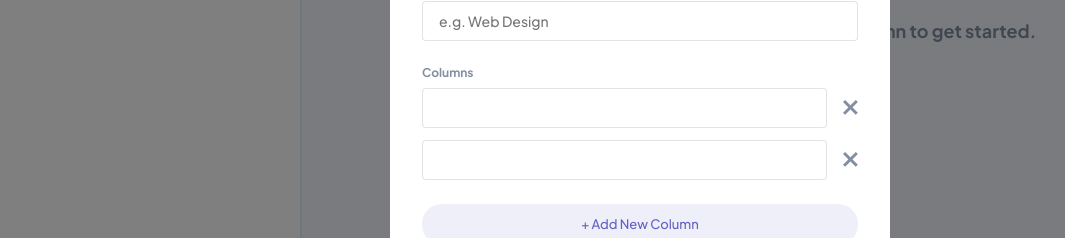
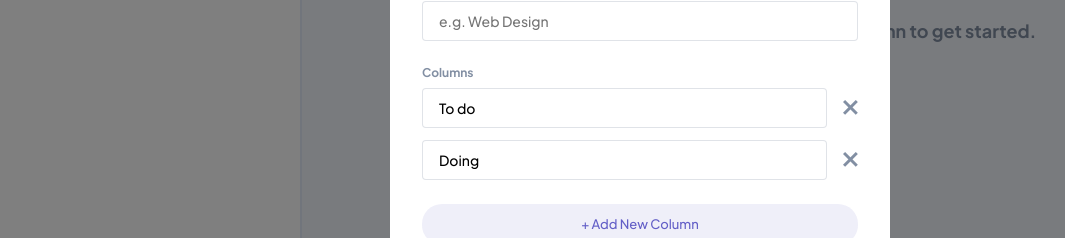
Before and after one commit to ridhokhalis99/kanban, a Next.js app: page / in a window 1280 px wide. Shown: the part 280-518 px from the top of the page, without its empty margins (0-1065 px from the left). Built offline with nearby package versions, Linux system fonts and the light colour scheme; no server answers; the database is empty.

Commit message:
useForm boardname

```diff
--- a/components/Modals/AddBoard/components/ColumnInput/index.tsx
+++ b/components/Modals/AddBoard/components/ColumnInput/index.tsx
@@ -3,9 +3,10 @@ import crossIcon from "../../../../../assets/icon-cross.svg";
 
 interface ColumnInputProps {
   onRemove: Function;
+  forwardRef: any;
 }
 
-const ColumnInput = ({ onRemove, ...props }: ColumnInputProps) => {
+const ColumnInput = ({ onRemove, forwardRef, ...props }: ColumnInputProps) => {
   return (
     <div
       style={{
@@ -14,7 +15,7 @@ const ColumnInput = ({ onRemove, ...props }: ColumnInputProps) => {
         gap: 16,
       }}
     >
-      <input {...props} />
+      <input ref={forwardRef} {...props} />
       <Image
         src={crossIcon.src}
         alt="close modal"
--- a/components/Modals/AddBoard/index.tsx
+++ b/components/Modals/AddBoard/index.tsx
@@ -3,38 +3,40 @@ import { useForm, useFieldArray } from "react-hook-form";
 import SecondaryButton from "../../Buttons/SecondaryButton";
 import PrimaryButton from "../../Buttons/PrimaryButton";
 import ColumnInput from "./components/ColumnInput";
+import { isEmpty } from "lodash";
 
-interface columnForm {
+interface FormValues {
+  board: string;
   column: {
-    name: string;
-    value: string;
+    columnName: string;
   }[];
 }
 
 const AddBoard = () => {
   const defaultValues = {
-    column: [
-      { name: "column", value: "To do" },
-      { name: "column", value: "Doing" },
-    ],
+    board: "",
+    column: [{ columnName: "To do" }, { columnName: "Doing" }],
   };
-  const { control, register } = useForm({ defaultValues });
-  const { fields, append, prepend, remove, swap, move, insert } = useFieldArray(
-    {
+  const { control, register, handleSubmit } = useForm<FormValues>({
+    defaultValues,
+  });
+  const { fields, append, remove } = useFieldArray({
     control,
     name: "column",
-    }
-  );
+  });
 
   const addColumn = () => {
-    append({ name: "column", value: "test" });
+    append({ columnName: "" });
   };
 
   const removeColumn = (index: number) => {
     remove(index);
   };
 
-  const createBoard = () => {};
+  const createBoard = (formValues: FormValues) => {
+    const { column } = formValues;
+    console.log(formValues);
+  };
 
   return (
     <CenteredModal
@@ -43,9 +45,10 @@ const AddBoard = () => {
         <div style={{ display: "flex", flexDirection: "column", gap: 24 }}>
           <div>
             <h3 className="body-m input-label">Name</h3>
-            <input placeholder="e.g. Web Design" />
+            <input placeholder="e.g. Web Design" {...register("board")} />
           </div>
 
+          {!isEmpty(fields) && (
             <div>
               <h3 className="body-m input-label">Columns</h3>
               <div
@@ -56,16 +59,21 @@ const AddBoard = () => {
                 }}
               >
                 {fields.map((field, index) => {
+                  const { ref, ...props } = register(
+                    `column.${index}.columnName`
+                  );
                   return (
                     <ColumnInput
                       key={field.id}
                       onRemove={() => removeColumn(index)}
-                    {...register(`column.${index}.value`)}
+                      forwardRef={ref}
+                      {...props}
                     />
                   );
                 })}
               </div>
             </div>
+          )}
 
           <div
             style={{
@@ -75,7 +83,10 @@ const AddBoard = () => {
             }}
           >
             <SecondaryButton text="+ Add New Column" onClick={addColumn} />
-            <PrimaryButton text="Create New Board" onClick={createBoard} />
+            <PrimaryButton
+              text="Create New Board"
+              onClick={handleSubmit(createBoard)}
+            />
           </div>
         </div>
       }
```
Lines whose indentation alone changed are shown as unchanged.
